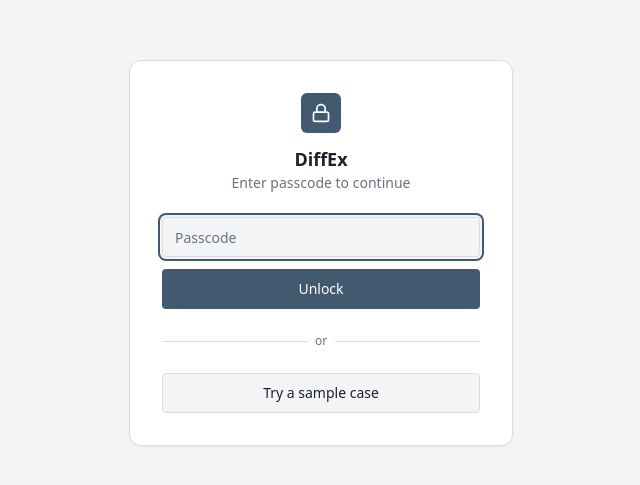
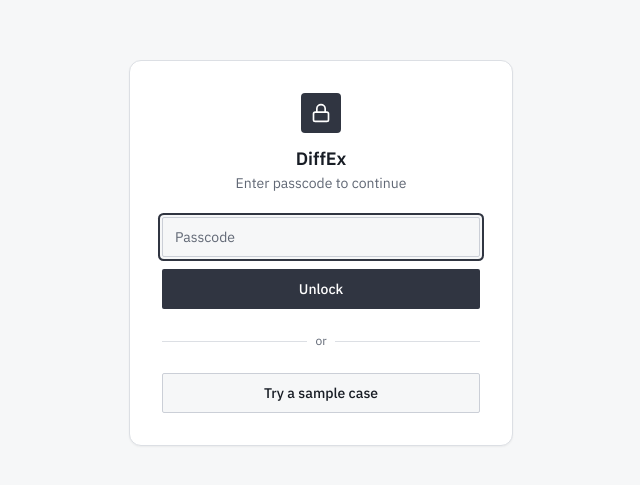
Before and after one commit to nishanthbasava/diffex, a React (Vite) app in the folder DiffEx/: page / in a window 1280 px wide. Shown: the part 147-632 px from the top of the page, without its empty margins (319-959 px from the left). Built offline with nearby package versions, Linux system fonts and the light colour scheme; no server answers.

Commit message:
feat(ui): clinical design tokens — semantic colors, hairlines, 2-4px radius

```diff
--- a/DiffEx/src/index.css
+++ b/DiffEx/src/index.css
@@ -2,64 +2,73 @@
 @tailwind components;
 @tailwind utilities;
 
-/* DiffEx Design System - Medical/Clinical Theme */
+/* DiffEx Design System — clinical worklist aesthetic.
+   Neutral graphite base; color is reserved for meaning:
+   --evidence-for   supporting evidence (green)
+   --evidence-against opposing evidence (rust — distinct from acuity red)
+   --acuity         can't-miss / high-acuity conditions (red)
+   --next-step      suggested next questions & tests (blue)
+*/
 
 @layer base {
   :root {
-    /* Neutral cool-gray background */
-    --background: 220 14% 96%;
-    --foreground: 220 20% 14%;
+    --background: 220 14% 97%;
+    --foreground: 220 20% 12%;
 
-    /* Cards */
     --card: 0 0% 100%;
-    --card-foreground: 220 20% 14%;
+    --card-foreground: 220 20% 12%;
 
     --popover: 0 0% 100%;
-    --popover-foreground: 220 20% 14%;
+    --popover-foreground: 220 20% 12%;
 
-    /* Desaturated slate-blue primary — clinical, not SaaS */
-    --primary: 210 25% 35%;
+    /* Neutral graphite primary — buttons read as chrome, not branding */
+    --primary: 220 15% 22%;
     --primary-foreground: 0 0% 100%;
 
-    /* Neutral secondary */
-    --secondary: 220 12% 93%;
+    --secondary: 220 12% 94%;
     --secondary-foreground: 220 15% 25%;
 
-    /* Muted */
-    --muted: 220 10% 91%;
-    --muted-foreground: 220 10% 46%;
+    --muted: 220 10% 93%;
+    --muted-foreground: 220 9% 42%;
 
-    /* Accent — very subtle blue-gray */
-    --accent: 215 15% 93%;
-    --accent-foreground: 210 25% 30%;
+    --accent: 220 12% 94%;
+    --accent-foreground: 220 15% 22%;
 
-    /* High acuity only — warm amber/red reserved for clinical urgency */
-    --destructive: 4 72% 50%;
+    --destructive: 4 72% 44%;
     --destructive-foreground: 0 0% 100%;
 
-    --warning: 35 85% 50%;
+    --warning: 35 90% 38%;
     --warning-foreground: 0 0% 100%;
 
-    /* Success — muted green */
-    --success: 152 40% 40%;
+    --success: 152 45% 32%;
     --success-foreground: 0 0% 100%;
 
-    --border: 220 13% 87%;
-    --input: 220 13% 87%;
-    --ring: 210 25% 35%;
+    --border: 220 13% 88%;
+    --input: 220 13% 82%;
+    --ring: 220 15% 22%;
 
-    --radius: 0.375rem;
+    /* 4px lg / 2px md / 0 sm via tailwind formula */
+    --radius: 0.25rem;
 
-    /* Panel colors */
-    --panel: 220 10% 97%;
-    --panel-header: 220 12% 95%;
+    --panel: 0 0% 100%;
+    --panel-header: 220 14% 97%;
 
-    /* Chip colors by type */
-    --chip-symptom: 340 65% 47%;
-    --chip-vital: 200 80% 45%;
-    --chip-history: 260 55% 50%;
-    --chip-lab: 145 55% 40%;
-    --chip-test: 25 85% 50%;
+    /* Semantic clinical colors (AA against white and their tints) */
+    --evidence-for: 152 50% 28%;
+    --evidence-for-bg: 152 40% 94%;
+    --evidence-against: 18 75% 36%;
+    --evidence-against-bg: 18 70% 94%;
+    --acuity: 4 72% 40%;
+    --acuity-bg: 4 70% 96%;
+    --next-step: 212 70% 36%;
+    --next-step-bg: 212 60% 95%;
+
+    /* Chip colors by evidence type — muted, hairline-friendly */
+    --chip-symptom: 340 45% 38%;
+    --chip-vital: 200 60% 32%;
+    --chip-history: 260 35% 42%;
+    --chip-lab: 152 45% 28%;
+    --chip-test: 25 70% 34%;
   }
 }
 
@@ -70,61 +79,72 @@
 
   body {
     @apply bg-background text-foreground antialiased;
-    font-feature-settings: "cv11", "ss01";
+    font-family: "IBM Plex Sans", system-ui, -apple-system, sans-serif;
+  }
+
+  /* All numerals line up in tables */
+  .num {
+    font-family: "IBM Plex Mono", ui-monospace, monospace;
+    font-variant-numeric: tabular-nums;
   }
 }
 
 @layer components {
   .panel {
-    @apply bg-card rounded-md border border-border shadow-none;
+    @apply bg-card rounded-sm border border-border shadow-none;
   }
 
   .panel-header {
-    @apply px-5 py-3 border-b border-border bg-panel-header rounded-t-md;
+    @apply px-3 py-1.5 border-b border-border bg-panel-header;
   }
 
   .panel-content {
-    @apply p-5;
+    @apply p-3;
   }
 
   .chip {
-    @apply inline-flex items-center gap-1.5 px-2.5 py-1 rounded text-xs font-medium transition-all;
+    @apply inline-flex items-center gap-1 px-1.5 py-px rounded-sm text-xs font-medium border;
   }
 
   .chip-symptom {
-    @apply bg-[hsl(340,65%,95%)] text-[hsl(340,65%,35%)];
+    @apply border-[hsl(340,45%,80%)] bg-[hsl(340,45%,97%)] text-[hsl(var(--chip-symptom))];
   }
 
   .chip-vital {
-    @apply bg-[hsl(200,80%,93%)] text-[hsl(200,80%,30%)];
+    @apply border-[hsl(200,60%,78%)] bg-[hsl(200,60%,96%)] text-[hsl(var(--chip-vital))];
   }
 
   .chip-history {
-    @apply bg-[hsl(260,55%,95%)] text-[hsl(260,55%,35%)];
+    @apply border-[hsl(260,35%,82%)] bg-[hsl(260,35%,97%)] text-[hsl(var(--chip-history))];
   }
 
   .chip-lab {
-    @apply bg-[hsl(145,55%,92%)] text-[hsl(145,55%,28%)];
+    @apply border-[hsl(152,45%,76%)] bg-[hsl(152,45%,96%)] text-[hsl(var(--chip-lab))];
   }
 
   .chip-test {
-    @apply bg-[hsl(25,85%,93%)] text-[hsl(25,85%,35%)];
+    @apply border-[hsl(25,70%,78%)] bg-[hsl(25,70%,96%)] text-[hsl(var(--chip-test))];
   }
 
-  .probability-bar {
-    @apply h-2.5 rounded-full bg-gradient-to-r from-primary/80 to-primary transition-all duration-500 ease-out;
+  /* Signed contribution chips on differential rows */
+  .evidence-chip {
+    @apply inline-flex items-center gap-1 px-1.5 py-px rounded-sm border text-[11px] font-medium whitespace-nowrap;
   }
 
-  .high-acuity-badge {
-    @apply inline-flex items-center gap-1 px-1.5 py-0.5 rounded text-[11px] font-semibold bg-destructive/10 text-destructive;
+  .evidence-chip-for {
+    @apply border-[hsl(152,40%,74%)] bg-[hsl(var(--evidence-for-bg))] text-[hsl(var(--evidence-for))];
   }
 
-  .suggestion-card {
-    @apply p-4 rounded-lg border border-border bg-background hover:bg-accent/50 transition-colors;
+  .evidence-chip-against {
+    @apply border-[hsl(18,60%,76%)] bg-[hsl(var(--evidence-against-bg))] text-[hsl(var(--evidence-against))];
+  }
+
+  .acuity-badge {
+    @apply inline-flex items-center gap-1 px-1 py-0 rounded-sm text-[10px] font-semibold uppercase tracking-wide border border-[hsl(4,60%,80%)] bg-[hsl(var(--acuity-bg))] text-[hsl(var(--acuity))];
   }
 
   .disclaimer-banner {
-    @apply bg-destructive/5 border-b border-destructive/20 text-destructive px-4 py-2.5 text-center text-sm font-medium;
+    @apply bg-[hsl(var(--acuity-bg))] border-b border-[hsl(4,60%,84%)] text-[hsl(var(--acuity))] px-4 py-1 text-center text-xs font-medium;
   }
 }
 
--- a/DiffEx/src/main.tsx
+++ b/DiffEx/src/main.tsx
@@ -1,5 +1,10 @@
 import { createRoot } from "react-dom/client";
 import App from "./App.tsx";
+import "@fontsource/ibm-plex-sans/400.css";
+import "@fontsource/ibm-plex-sans/500.css";
+import "@fontsource/ibm-plex-sans/600.css";
+import "@fontsource/ibm-plex-mono/400.css";
+import "@fontsource/ibm-plex-mono/500.css";
 import "./index.css";
 
 
--- a/DiffEx/tailwind.config.ts
+++ b/DiffEx/tailwind.config.ts
@@ -14,6 +14,10 @@ export default {
       },
     },
     extend: {
+      fontFamily: {
+        sans: ['"IBM Plex Sans"', "system-ui", "-apple-system", "sans-serif"],
+        mono: ['"IBM Plex Mono"', "ui-monospace", "monospace"],
+      },
       colors: {
         border: "hsl(var(--border))",
         input: "hsl(var(--input))",
@@ -60,6 +64,22 @@ export default {
           DEFAULT: "hsl(var(--panel))",
           header: "hsl(var(--panel-header))",
         },
+        "evidence-for": {
+          DEFAULT: "hsl(var(--evidence-for))",
+          bg: "hsl(var(--evidence-for-bg))",
+        },
+        "evidence-against": {
+          DEFAULT: "hsl(var(--evidence-against))",
+          bg: "hsl(var(--evidence-against-bg))",
+        },
+        acuity: {
+          DEFAULT: "hsl(var(--acuity))",
+          bg: "hsl(var(--acuity-bg))",
+        },
+        "next-step": {
+          DEFAULT: "hsl(var(--next-step))",
+          bg: "hsl(var(--next-step-bg))",
+        },
       },
       borderRadius: {
         lg: "var(--radius)",
@@ -75,25 +95,10 @@ export default {
           from: { height: "var(--radix-accordion-content-height)" },
           to: { height: "0" },
         },
-        "bar-grow": {
-          from: { width: "0%" },
-          to: { width: "var(--target-width)" },
-        },
-        "fade-in": {
-          from: { opacity: "0", transform: "translateY(4px)" },
-          to: { opacity: "1", transform: "translateY(0)" },
-        },
-        "slide-in": {
-          from: { opacity: "0", transform: "translateX(-8px)" },
-          to: { opacity: "1", transform: "translateX(0)" },
-        },
       },
       animation: {
         "accordion-down": "accordion-down 0.2s ease-out",
         "accordion-up": "accordion-up 0.2s ease-out",
-        "bar-grow": "bar-grow 0.5s ease-out forwards",
-        "fade-in": "fade-in 0.3s ease-out",
-        "slide-in": "slide-in 0.3s ease-out",
       },
     },
   },
```
